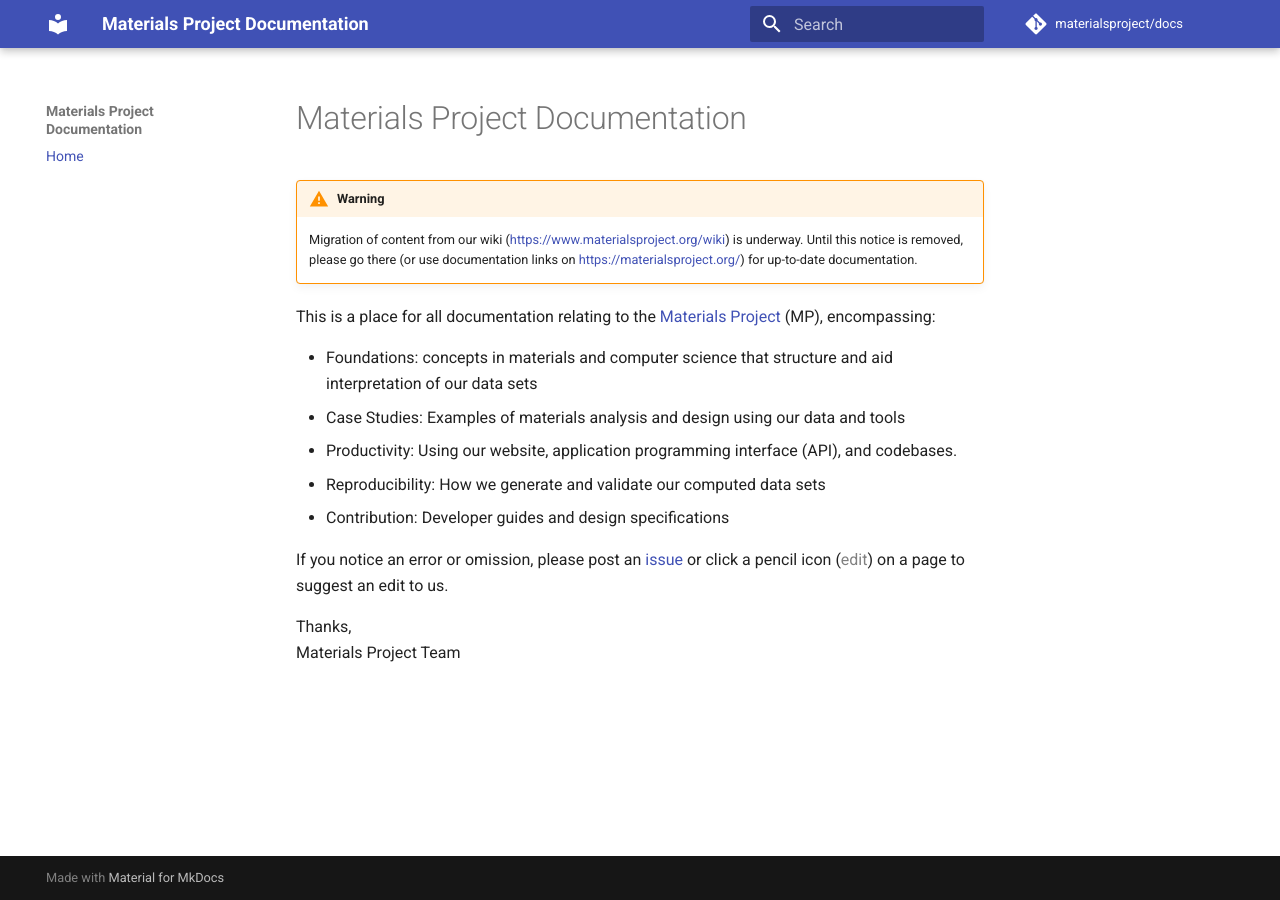
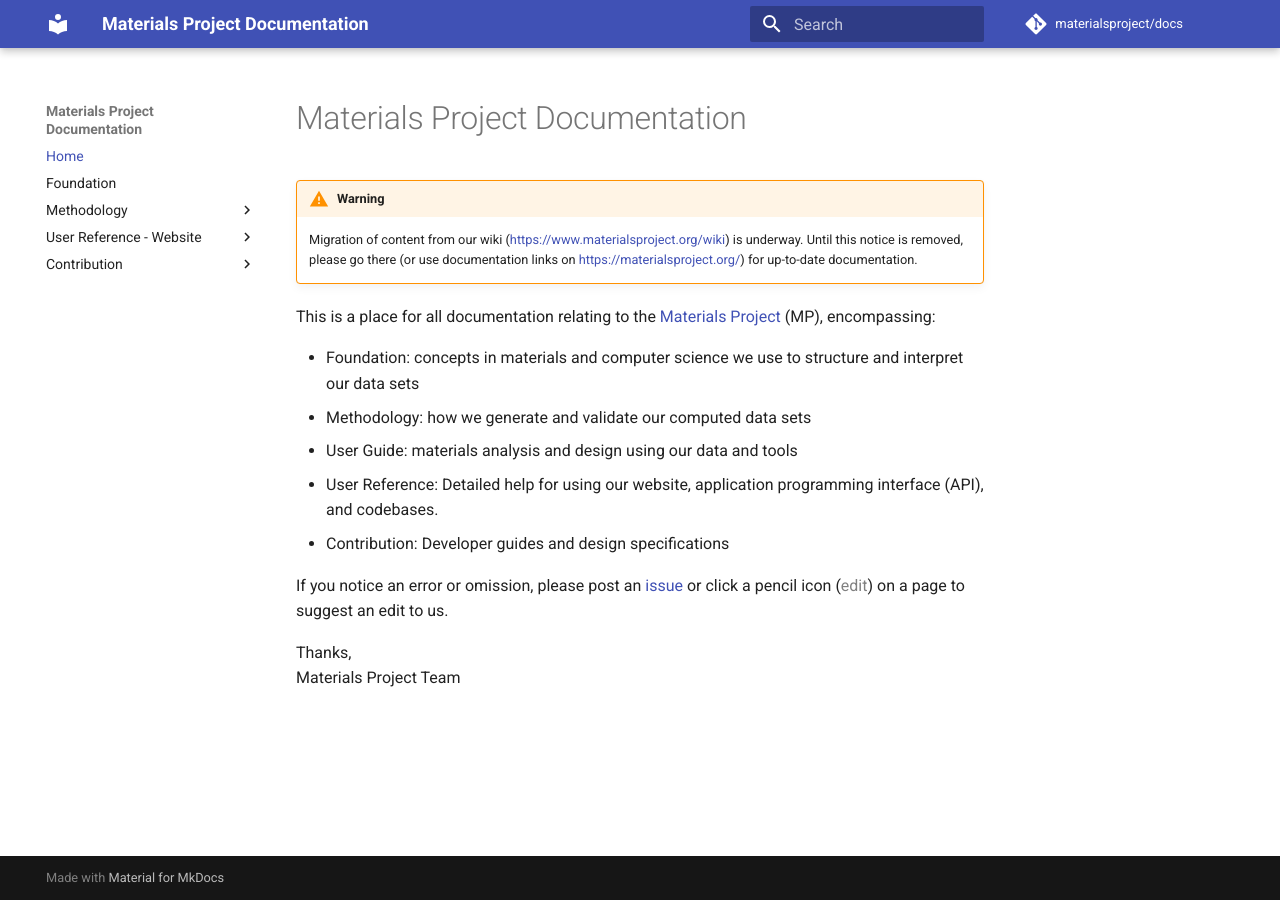
Before and after one commit to materialsproject/docs, an MkDocs documentation site: the page built from docs/index.md, in a window 1280 px wide. Built offline with MkDocs 1.6.1 and Material for MkDocs 9.7.7, drawn with Linux system fonts in a browser that asks for light colours; comment, search, counter and statistics services are not loaded.

Commit message:
Add some guidance for nav and docs structure

```diff
--- a/docs/index.md
+++ b/docs/index.md
@@ -11,13 +11,12 @@
 This is a place for all documentation relating to the
 [Materials Project](https://materialsproject.org) (MP), encompassing:
 
-* Foundations: concepts in materials and computer science that structure and
-aid interpretation of our data sets
-* Case Studies: Examples of materials analysis and design using our
-data and tools
-* Productivity: Using our website, application programming interface (API),
-and codebases.
-* Reproducibility: How we generate and validate our computed data sets
+* Foundation: concepts in materials and computer science we use to structure
+and interpret our data sets
+* Methodology: how we generate and validate our computed data sets
+* User Guide: materials analysis and design using our data and tools
+* User Reference: Detailed help for using our website,
+application programming interface (API), and codebases.
 * Contribution: Developer guides and design specifications
 
 If you notice an error or omission, please post an [issue](
--- a/mkdocs.yml
+++ b/mkdocs.yml
@@ -5,7 +5,24 @@
 repo_url: 'https://github.com/materialsproject/docs'
 
 nav:
-    - Home: index.md
+    - Home: 'index.md'
+    - Foundation: 'foundation.md'
+    - Methodology:
+        - 'Total energies': 'methodology/total-energies.md'
+        - 'Electronic structure': 'methodology/electronic-structure.md'
+        - 'Pseudopotentials': 'methodology/pseudopotentials.md'
+        - 'GGA+U': 'methodology/gga-plus-u.md'
+        - 'Elasticity': 'methodology/elasticity.md'
+        - 'Elasticity prediction': 'methodology/elasticity-prediction.md'
+        - 'Piezoelectricity': 'methodology/piezoelectricity.md'
+        - 'Dielectricity': 'methodology/dielelectricity.md'
+        - 'Equations of State': 'methodology/equations-of-state.md'
+        - 'Phonons': 'methodology/phonons.md'
+    - User Reference - Website:
+        - 'Materials Explorer': 'user-guide/materials-explorer.md'
+        - 'Molecules Explorer': 'user-guide/molecules-explorer.md'
+    - Contribution:
+        - 'Newsfeed': 'contrib/spec/newsfeed.md'
 
 theme:
   name: 'material'
```
Also changed, not shown: docs/contrib/spec/newsfeed.md (added), docs/methodology/phonons.md (added), docs/user-guide/materials-explorer.md (added).
